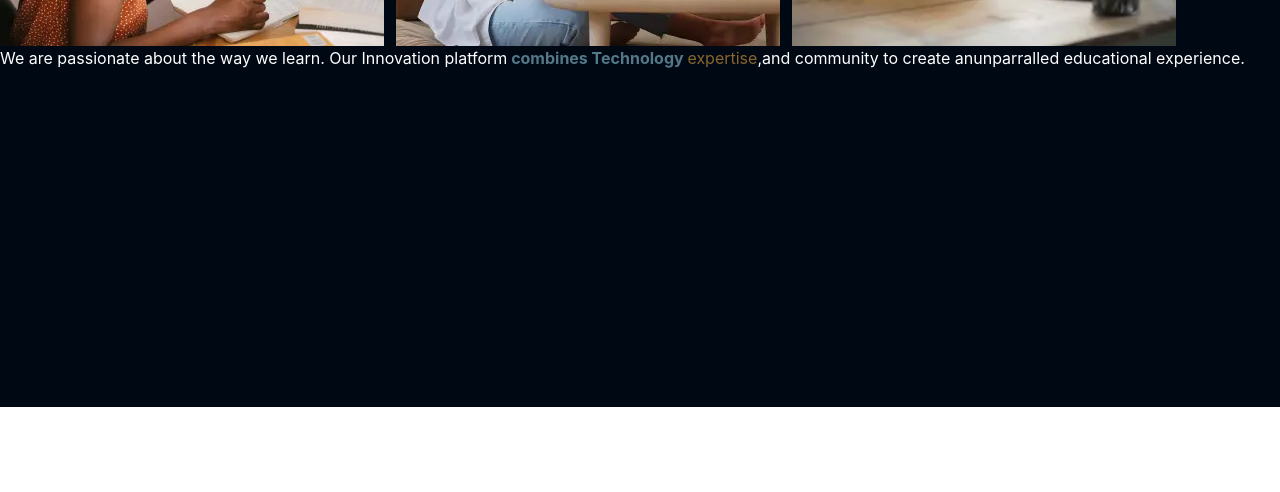
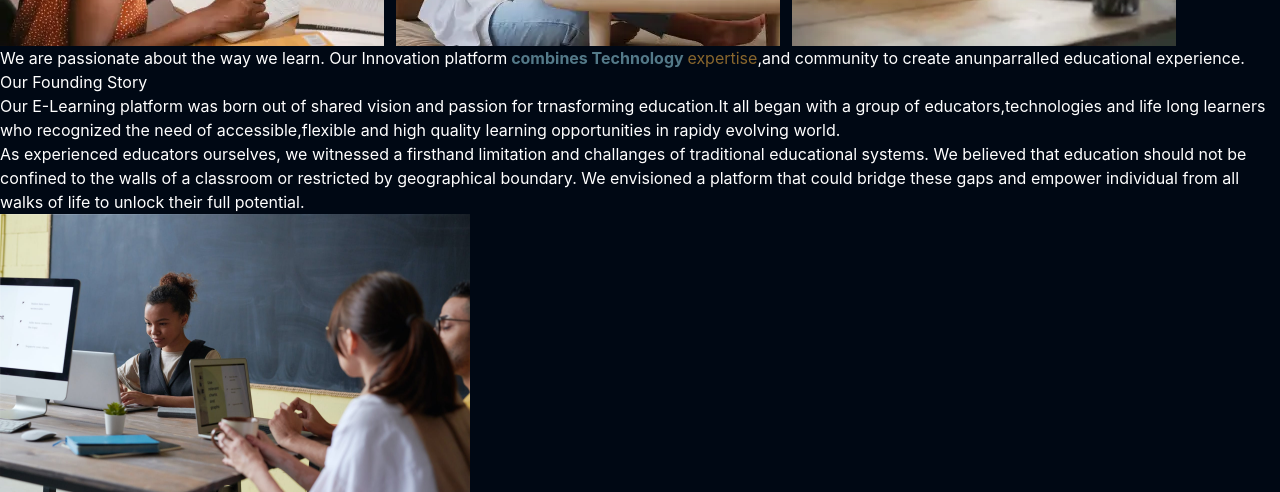
Before and after one commit to parth9104/StudyNotion-Edtech-Project, a React (Create React App) app: page /about in a window 1280 px wide. Shown: the part 393-885 px from the top of the page. Before the commit the page ends 800 px from the top, so only its background shows below. Built offline with nearby package versions, Linux system fonts and the light colour scheme; no server answers.

Commit message:
woring on about us

```diff
--- a/src/pages/About.jsx
+++ b/src/pages/About.jsx
@@ -4,28 +4,61 @@ import BannerImage1 from "../assets/Images/aboutus1.webp"
 import BannerImage2 from "../assets/Images/aboutus2.webp"
 import BannerImage3 from "../assets/Images/aboutus3.webp"
 import Quote from "../components/core/About/Quote";
-const About =()=>{
+import FoundingStory from "../assets/Images/FoundingStory.png"
+const About = () => {
 
-    return(
+    return (
         <div className="mt-15 text-white">
             {/* section 01 */}
             <section>
                 <header>
                     Driving Innovation in Online education for a
-    <HighLightText text = {"Brighter future"}/>
+                    <HighLightText text={"Brighter future"} />
                     <p>StudyNotion is at the forefront of driving Innovation in online education. We're passinate about creating a brighter future by offering cutting-edge courses,leveraging emerging technologies, and nurtaring a vibrant learning community.</p>
 
                 </header>
                 <div className='flex gap-x-3 mx-auto'>
-        <img src = {BannerImage1}/>
-        <img src = {BannerImage2}/>
-        <img src = {BannerImage3}/>
+                    <img src={BannerImage1} />
+                    <img src={BannerImage2} />
+                    <img src={BannerImage3} />
                 </div>
             </section>
- {/* section01 */}
+            {/* section02 */}
             <section>
                 <div>
-        <Quote/>
+                    <Quote />
+                </div>
+            </section>
+            {/* section03 */}
+            <section>
+                <div>
+                    {/* FoundingStory div */}
+                    <div>
+                        {/* Founding story left box */}
+                        <div>
+                            <h1>Our Founding Story</h1>
+                            <p>Our E-Learning platform was born out of shared vision and passion for trnasforming education.It all began with a group of educators,technologies and life long learners who recognized the need of accessible,flexible and high quality learning opportunities in rapidy evolving world.</p>
+                            <p>
+                                As experienced educators ourselves, we witnessed a firsthand limitation and challanges of traditional educational systems. We believed that education should not be confined to the walls of a classroom or restricted by geographical boundary. We envisioned a platform that could bridge these gaps and empower individual from all walks of life to unlock their full potential.
+                            </p>
+                        </div>
+                        {/* founding story right box */}
+
+                        <div>
+                            <img src={FoundingStory} />
+                        </div>
+                    </div>
+                    {/* vision and mission parent div */}
+                    <div>
+                        {/* left box */}
+                        <div>
+
+                        </div>
+                        {/* right div */}
+                        <div>
+
+                        </div>
+                    </div>
                 </div>
             </section>
         </div>
```
Lines whose indentation alone changed are shown as unchanged.
